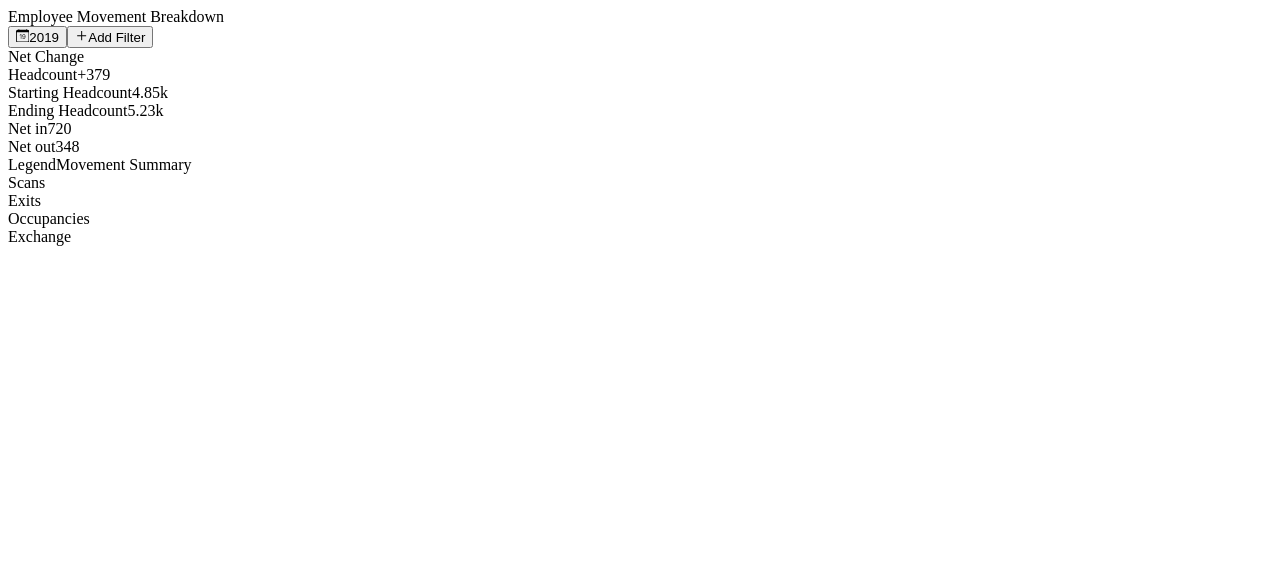
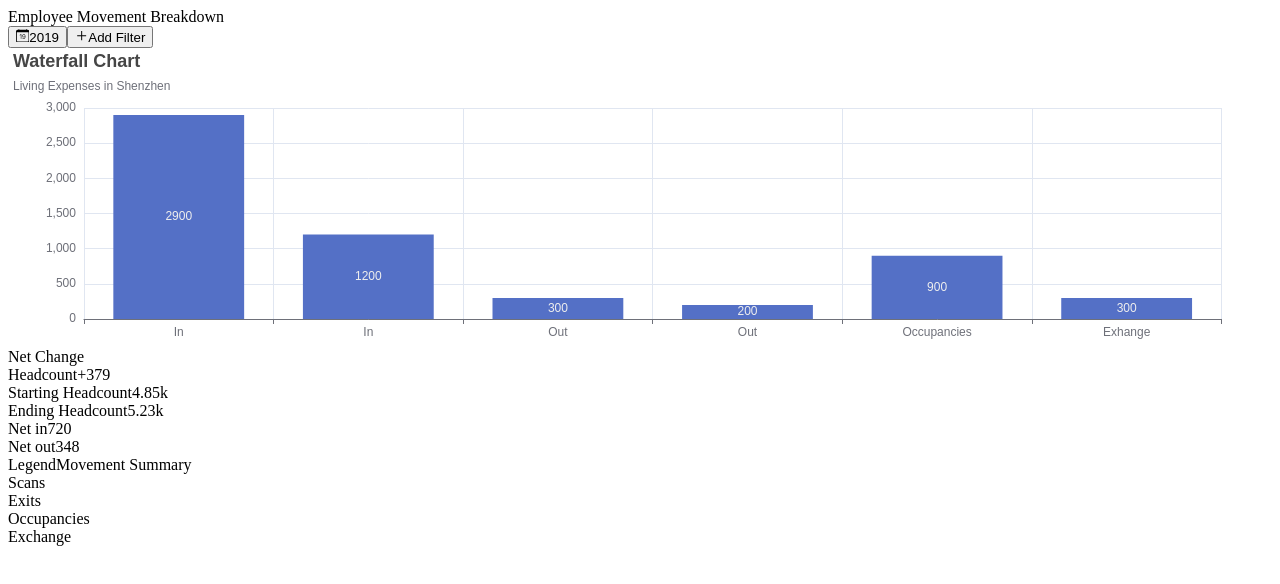
Before and after one commit to abhay-ag/Super-Ai, a React (Create React App) app: page / in a window 1280 px wide. Shown: the top 584 px of the page. Built offline with nearby package versions, Linux system fonts and the light colour scheme.

Commit message:
making the graph section

```diff
--- a/package.json
+++ b/package.json
@@ -7,6 +7,7 @@
     "@testing-library/react": "^13.4.0",
     "@testing-library/user-event": "^13.5.0",
     "echarts": "^5.4.1",
+    "echarts-for-react": "^3.0.2",
     "react": "^18.2.0",
     "react-dom": "^18.2.0",
     "react-icons": "^4.7.1",
--- a/src/App.js
+++ b/src/App.js
@@ -1,13 +1,17 @@
 import React from "react";
+import Chart from "./components/Chart";
 import Navbar from "./components/Navbar";
 import Sidebar from "./components/Sidebar";
 
 function App() {
   return (
-    <>
-      <Navbar />
+    <div className="w-screen flex flex-row">
+      <div className="flex-1">
+        <Navbar />
+        <Chart />
+      </div>
       <Sidebar />
-    </>
+    </div>
   );
 }
 
--- /dev/null
+++ b/src/components/Chart.js
@@ -0,0 +1,71 @@
+import React from "react";
+import ReactEcharts from "echarts-for-react";
+
+const option = {
+  title: {
+    text: "Waterfall Chart",
+    subtext: "Living Expenses in Shenzhen",
+  },
+  tooltip: {
+    trigger: "axis",
+    axisPointer: {
+      type: "shadow",
+    },
+    formatter: function (params) {
+      var tar = params[1];
+      return tar.name + "<br/>" + tar.seriesName + " : " + tar.value;
+    },
+  },
+  grid: {
+    left: "3%",
+    right: "4%",
+    bottom: "3%",
+    containLabel: true,
+  },
+  xAxis: {
+    type: "category",
+    splitLine: { show: true },
+    data: ["In", "In", "Out", "Out", "Occupancies", "Exhange"],
+  },
+  yAxis: {
+    type: "value",
+  },
+  series: [
+    {
+      name: "Placeholder",
+      type: "bar",
+      stack: "Total",
+      itemStyle: {
+        borderColor: "transparent",
+        color: "transparent",
+      },
+      emphasis: {
+        itemStyle: {
+          borderColor: "transparent",
+          color: "transparent",
+        },
+      },
+    //   data: [0, 2600 , 1400, 1200, 300, 0],
+    },
+    {
+      name: "Life Cost",
+      type: "bar",
+      stack: "Total",
+      label: {
+        show: true,
+        position: "inside",
+      },
+      data: [2900, 1200, 300, 200, 900, 300],
+    },
+  ],
+};
+
+function Chart() {
+  return (
+    <div>
+      <ReactEcharts option={option} />
+    </div>
+  );
+}
+
+export default Chart;
--- a/src/components/Navbar.js
+++ b/src/components/Navbar.js
@@ -4,7 +4,7 @@ import { AiOutlinePlus } from "react-icons/ai";
 
 function Navbar() {
   return (
-    <div className="w-screen py-8 px-4 flex flex-col space-y-3 items-start">
+    <div className="py-8 px-4 flex flex-col space-y-3 items-start">
       <font className="border rounded px-2 py-1">
         Employee Movement Breakdown
       </font>
--- a/src/components/Sidebar.js
+++ b/src/components/Sidebar.js
@@ -2,7 +2,7 @@ import React from "react";
 
 function Sidebar() {
   return (
-    <div className="w-80 shadow-xl shadow-[rgba(0,0,0,0.3)] h-screen absolute right-0 top-0 flex flex-col bg-gray-100">
+    <div className="w-80 shadow-xl shadow-[rgba(0,0,0,0.3)] h-screen flex flex-col bg-gray-100">
       <div className="px-1 flex flex-col space-y-4 py-4">
         <font className="font-bold mx-3 text-lg">Net Change</font>
         <div className="bg-white">
```
Also changed, not shown: 1 other file (tests, documents, lock files or other folders).
